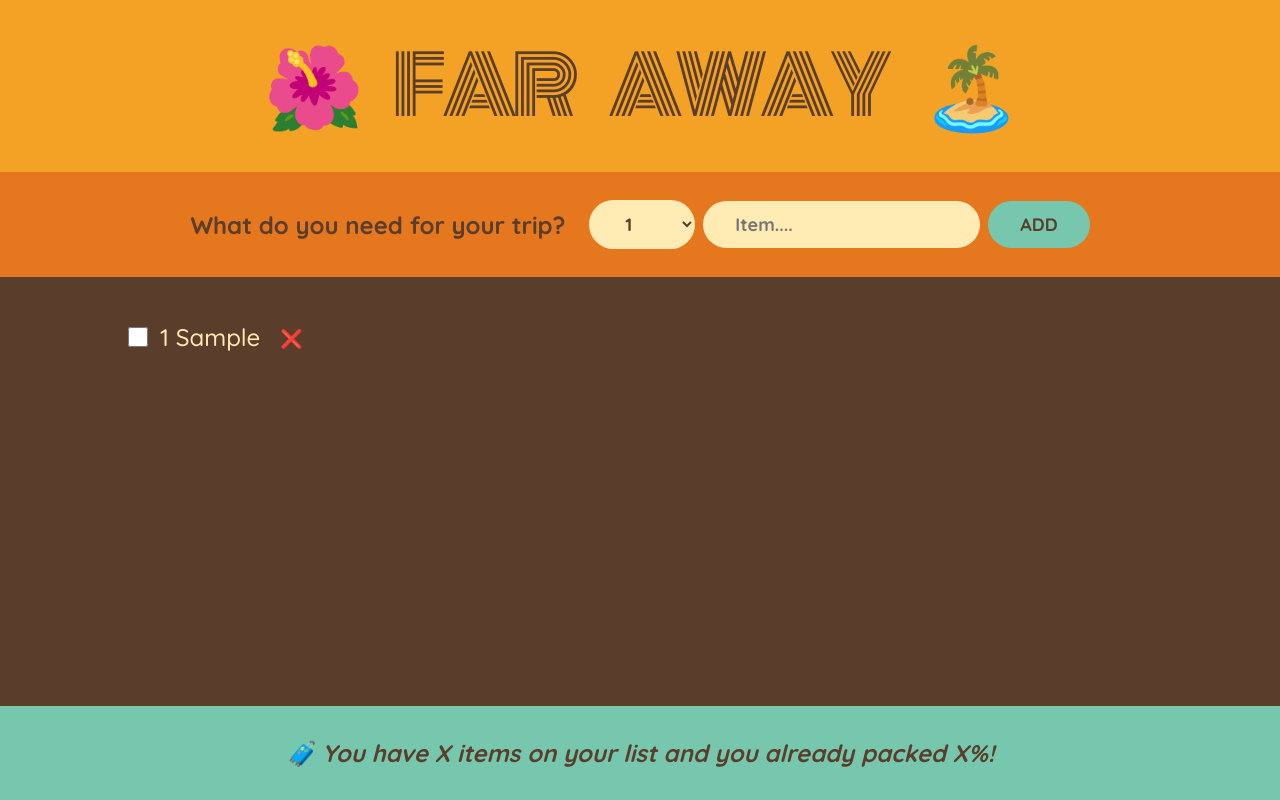
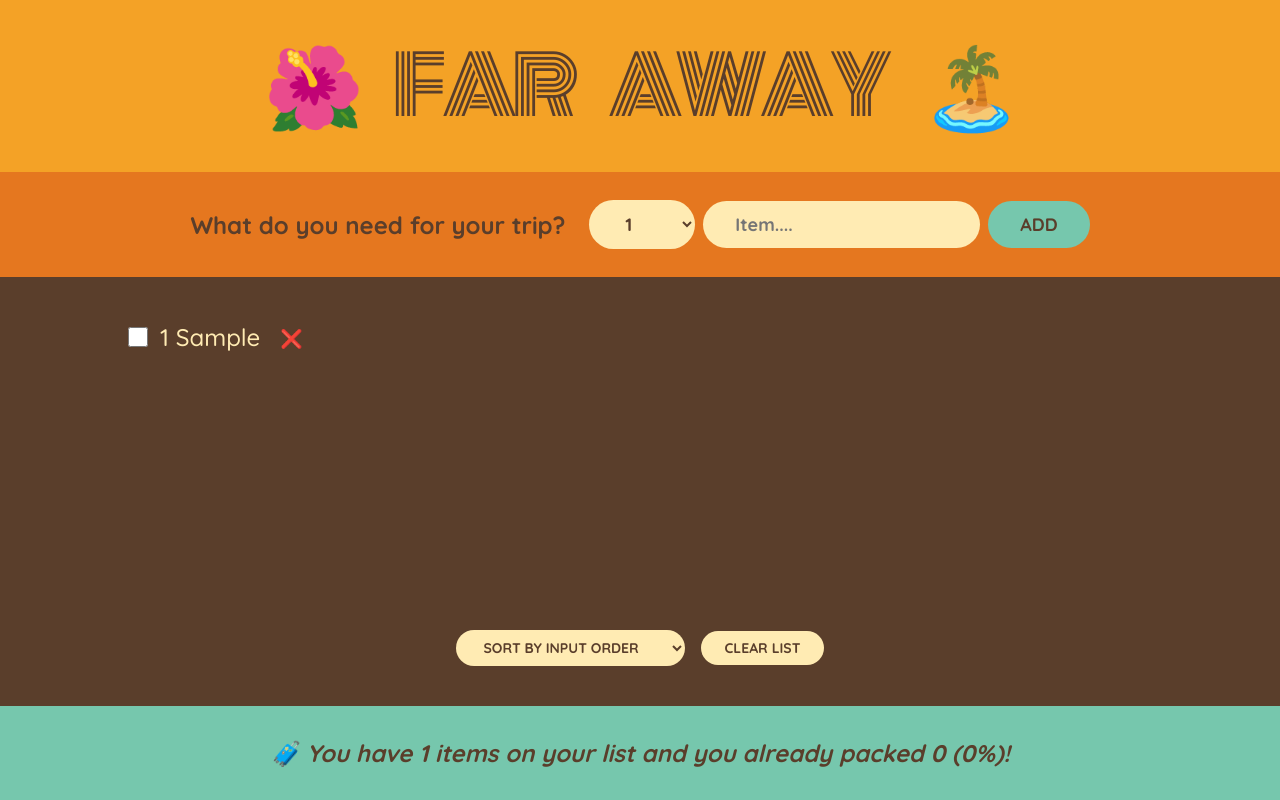
Before and after one commit to thelvp/react-travel-list, a React (Create React App) app: page / in a window 1280 px wide. Both pictures are taken after typing "Sample" into the empty fields and a click on the button "ADD". Built offline with nearby package versions, Linux system fonts and the light colour scheme.

Commit message:
Delete all feature, sortBy feature, restructuring app files

```diff
--- a/src/App.js
+++ b/src/App.js
@@ -1,28 +1,41 @@
 import {useState} from 'react';
+import Logo from './Logo';
+import PackingList from './PackingList';
+import Stats from './Stats';
+import Form from './Form';
 
 export default function App() {
   const [items, setItems] = useState([]);
 
-  // Add item, function is passed on as prop to Form
-  // State of items array is updated in this parent component with setItems
+  // 1. Add item, function is passed on as prop to Form
+  // Add item to items array
   function handleAddItems(item) {
     setItems((items) => [...items, item]);
   }
 
-  // Delete item, function is passed on as prop to PackingList -> Item
-  // State of items array is updated in this parent component with setItems
+  // 2. Delete item, function is passed on as prop to PackingList -> Item
+  // Filter in items array, if id does not match, keep it, otherwise, remove (filter) from array
   function handleDeleteItem(id) {
     setItems((items) => items.filter((item) => item.id !== id));
   }
 
-  // Update packed state of item
+  // 3. Update packed state of item
   // Iterate over the items array, and if the id matches, then update that specific item object
+  // Update specific item object with {... item (keep this), key: newValue }
   function handleToggleItem(id) {
     setItems((items) =>
       items.map((item) =>
         item.id === id ? {...item, packed: !item.packed} : item
       )
     );
+  }
+
+  // 4. Delete all items (clear list) after doublechecking with set function to get a confirmation
+  function handleDeleteItems() {
+    const confirmed = window.confirm(
+      'Are you sure you want to delete the entire list?'
+    );
+    if (confirmed) setItems([]);
   }
 
   return (
@@ -33,116 +46,9 @@ export default function App() {
         items={items}
         onDeleteItem={handleDeleteItem}
         onToggleItem={handleToggleItem}
+        onDeleteItems={handleDeleteItems}
       />
-      <Stats />
+      <Stats items={items} />
     </div>
   );
 }
-
-function Logo() {
-  return <h1>🌺 Far Away 🏝️</h1>;
-}
-
-function Form({onAddItems}) {
-  const [description, setDescription] = useState('');
-  const [quantity, setQuantity] = useState(1);
-
-  function handleSubmit(e) {
-    // Prevent refresh
-    e.preventDefault();
-    // Prevent empty description item to be submitted into new object
-    if (!description) return;
-    // Get data out of the form, put it in newItem object, and push newItem object in items state array
-    const newItem = {description, quantity, packed: false, id: Date.now()};
-    onAddItems(newItem);
-    // Set back useState object to default state
-    setDescription('');
-    setQuantity(1);
-  }
-
-  return (
-    <form className='add-form' onSubmit={handleSubmit}>
-      <h3>What do you need for your trip?</h3>
-      {/* // Add quantity of item */}
-      <select
-        value={quantity}
-        onChange={(e) => setQuantity(Number(e.target.value))}
-      >
-        {/* Method to create array from 1-20 and iterate over it for options 1-20 */}
-        {Array.from({length: 20}, (_, i) => i + 1).map((num) => (
-          <option value={num} key={num}>
-            {num}
-          </option>
-        ))}
-      </select>
-      {/* Add name of item */}
-      <input
-        type='text'
-        placeholder='Item....'
-        value={description}
-        onChange={(e) => setDescription(e.target.value)}
-      ></input>
-      <button>Add</button>
-    </form>
-  );
-}
-
-function PackingList({items, onDeleteItem, onToggleItem}) {
-  return (
-    <div className='list'>
-      <ul>
-        {items.map((item) => (
-          <Item
-            item={item}
-            key={item.id}
-            onDeleteItem={onDeleteItem}
-            onToggleItem={onToggleItem}
-          />
-        ))}
-      </ul>
-    </div>
-  );
-}
-
-function Item({item, onDeleteItem, onToggleItem}) {
-  return (
-    <li>
-      <input
-        type='checkbox'
-        value={item.packed}
-        onChange={() => {
-          onToggleItem(item.id);
-        }}
-      />
-      <span style={item.packed ? {textDecoration: 'line-through'} : {}}>
-        {item.quantity} {item.description}
-      </span>
-      <button onClick={() => onDeleteItem(item.id)}>❌</button>
-    </li>
-  );
-}
-
-function Stats() {
-  return (
-    <footer className='stats'>
-      <em>🧳 You have X items on your list and you already packed X%!</em>
-    </footer>
-  );
-}
-
-// NOTES
-// - Number() function converts number from form inputfield into number
-// - Method to create array 1-20 in option of form -> see Form component
-// - Always add not only onChange to change state (e.g. setCount), but also value={e.g. count}
-// -----
-// THINKING IN REACT
-// 1. Break UI in components and establish a component tree
-// 2. Build a static version in React (without state)
-// 3. Think about state:
-// -- When to use state
-// -- Types of state: local vs global
-// -- Where to place each piece of state
-// 4. Establish data flow:
-// -- One-way data flow
-// -- Child to parent communication
-// -- Accessing global state
--- /dev/null
+++ b/src/Form.js
@@ -0,0 +1,45 @@
+import {useState} from 'react';
+
+export default function Form({onAddItems}) {
+  const [description, setDescription] = useState('');
+  const [quantity, setQuantity] = useState(1);
+
+  function handleSubmit(e) {
+    // 1. Prevent refresh
+    e.preventDefault();
+    // 2. Prevent empty description item to be submitted into new object
+    if (!description) return;
+    // 3. Get data out of the form, put it in newItem object, and push newItem object in items state array
+    const newItem = {description, quantity, packed: false, id: Date.now()};
+    onAddItems(newItem);
+    // 4. Set back useState object to default state
+    setDescription('');
+    setQuantity(1);
+  }
+
+  return (
+    <form className='add-form' onSubmit={handleSubmit}>
+      <h3>What do you need for your trip?</h3>
+      {/* 1. Add quantity of item */}
+      <select
+        value={quantity}
+        onChange={(e) => setQuantity(Number(e.target.value))}
+      >
+        {/* 2. Method to create array from 1-20 and iterate over it for options 1-20 */}
+        {Array.from({length: 20}, (_, i) => i + 1).map((num) => (
+          <option value={num} key={num}>
+            {num}
+          </option>
+        ))}
+      </select>
+      {/* 3. Add name of item */}
+      <input
+        type='text'
+        placeholder='Item....'
+        value={description}
+        onChange={(e) => setDescription(e.target.value)}
+      ></input>
+      <button>Add</button>
+    </form>
+  );
+}
--- /dev/null
+++ b/src/Item.js
@@ -0,0 +1,17 @@
+export default function Item({item, onDeleteItem, onToggleItem}) {
+  return (
+    <li>
+      <input
+        type='checkbox'
+        value={item.packed}
+        onChange={() => {
+          onToggleItem(item.id);
+        }}
+      />
+      <span style={item.packed ? {textDecoration: 'line-through'} : {}}>
+        {item.quantity} {item.description}
+      </span>
+      <button onClick={() => onDeleteItem(item.id)}>❌</button>
+    </li>
+  );
+}
--- /dev/null
+++ b/src/Logo.js
@@ -0,0 +1,3 @@
+export default function Logo() {
+  return <h1>🌺 Far Away 🏝️</h1>;
+}
--- /dev/null
+++ b/src/PackingList.js
@@ -0,0 +1,47 @@
+import {useState} from 'react';
+import Item from './Item';
+
+export default function PackingList({
+  items,
+  onDeleteItem,
+  onToggleItem,
+  onDeleteItems,
+}) {
+  const [sortBy, setSortBy] = useState('input');
+
+  // 1. Sorting method
+  let sortedItems;
+  if (sortBy === 'input') sortedItems = items;
+  if (sortBy === 'name')
+    sortedItems = items
+      .slice() // makes a copy of the original array
+      .sort((a, b) => a.description.localeCompare(b.description)); // sorts array by comparing and alphabetizing
+  if (sortBy === 'packed')
+    sortedItems = items
+      .slice()
+      .sort((a, b) => Number(a.packed) - Number(b.packed));
+
+  return (
+    <div className='list'>
+      <ul>
+        {sortedItems.map((item) => (
+          <Item
+            item={item}
+            key={item.id}
+            onDeleteItem={onDeleteItem}
+            onToggleItem={onToggleItem}
+          />
+        ))}
+      </ul>
+
+      <div className='actions'>
+        <select value={sortBy} onChange={(e) => setSortBy(e.target.value)}>
+          <option value='input'>Sort by input order</option>
+          <option value='name'>Sort by name</option>
+          <option value='packed'>Sort by packed state</option>
+        </select>
+        <button onClick={onDeleteItems}>Clear list</button>
+      </div>
+    </div>
+  );
+}
--- /dev/null
+++ b/src/Stats.js
@@ -0,0 +1,24 @@
+export default function Stats({items}) {
+  // 1. Conditional rendering by 'early return' - skips all calculations below if array is empty.
+  if (!items.length)
+    return (
+      <footer className='stats'>
+        <em>Add an item to pack! 🎉</em>
+      </footer>
+    );
+
+  // 2. If array is not empty, we continue to the stats and render those.
+  const numberOfItems = items.length;
+  const numberOfPacked = items.filter((item) => item.packed).length;
+  const percentagePacked = Math.round((numberOfPacked / numberOfItems) * 100);
+
+  return (
+    <footer className='stats'>
+      <em>
+        {percentagePacked === 100
+          ? 'You got everything packed! Ready to go ✈'
+          : `🧳 You have ${numberOfItems} items on your list and you already packed ${numberOfPacked} (${percentagePacked}%)!`}
+      </em>
+    </footer>
+  );
+}
--- a/src/index.css
+++ b/src/index.css
@@ -94,7 +94,7 @@ input {
 .list ul {
   list-style: none;
   width: 80%;
-  overflow: scroll;
+  /* overflow-y: scroll; */
 
   display: grid;
   grid-template-columns: repeat(auto-fit, minmax(250px, 1fr));
```
